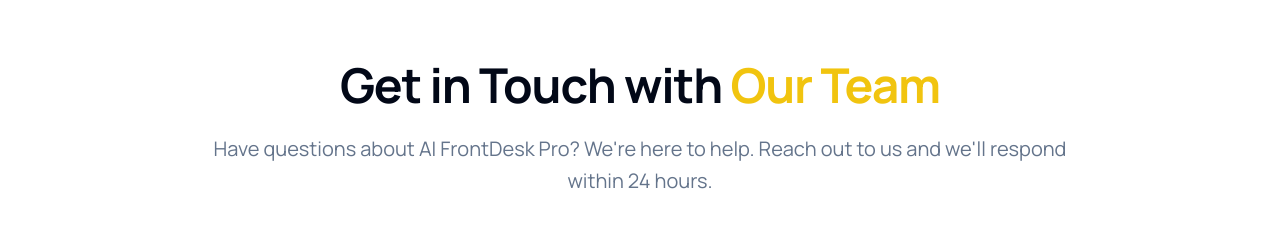
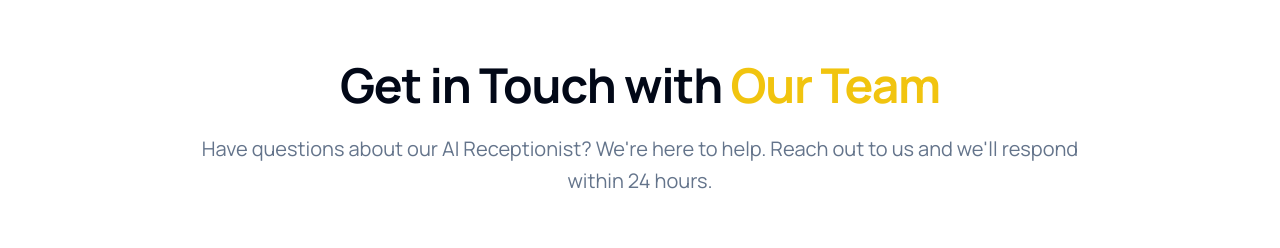
Before and after one commit to indrasol/ai-receptionist-frontend, a React (Vite) app: page / in a window 1280 px wide. Shown: the part 1140-1388 px from the top of the page. Built offline with nearby package versions, Linux system fonts and the light colour scheme.

Commit message:
Fix text in contact section
Changed the text "Have questions about AI FrontDesk Pro?" to "Have questions about our AI Receptionist ?"

```diff
--- a/src/pages/Home.tsx
+++ b/src/pages/Home.tsx
@@ -152,7 +152,7 @@ const Home = () => {
               <span className="gradient-primary-text"> Our Team</span>
             </h2>
             <p className="text-xl text-muted-foreground leading-relaxed">
-              Have questions about AI FrontDesk Pro? We're here to help.
+              Have questions about our AI Receptionist? We're here to help.
               Reach out to us and we'll respond within 24 hours.
             </p>
           </div>
```
